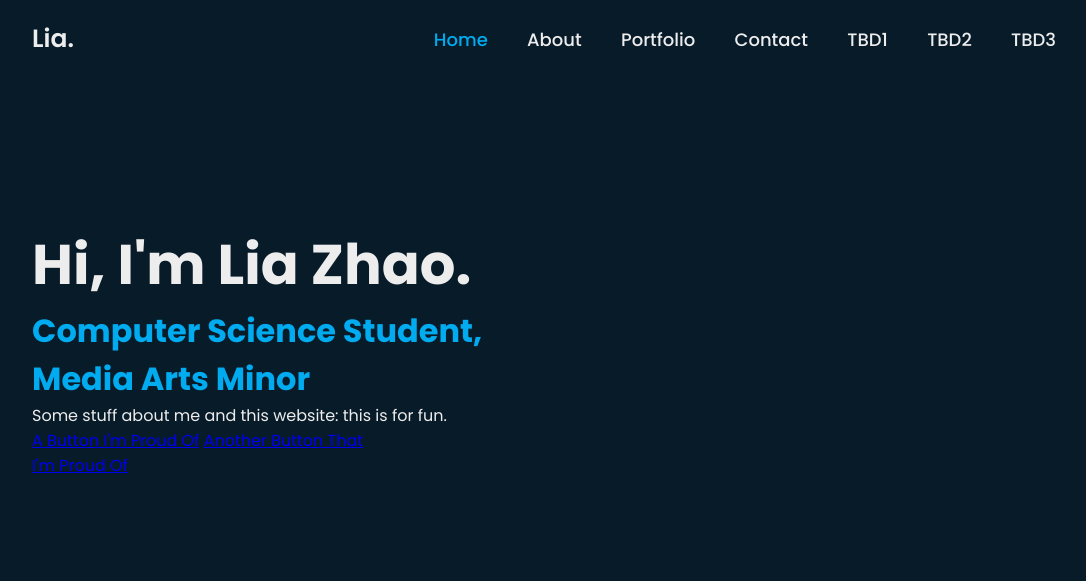
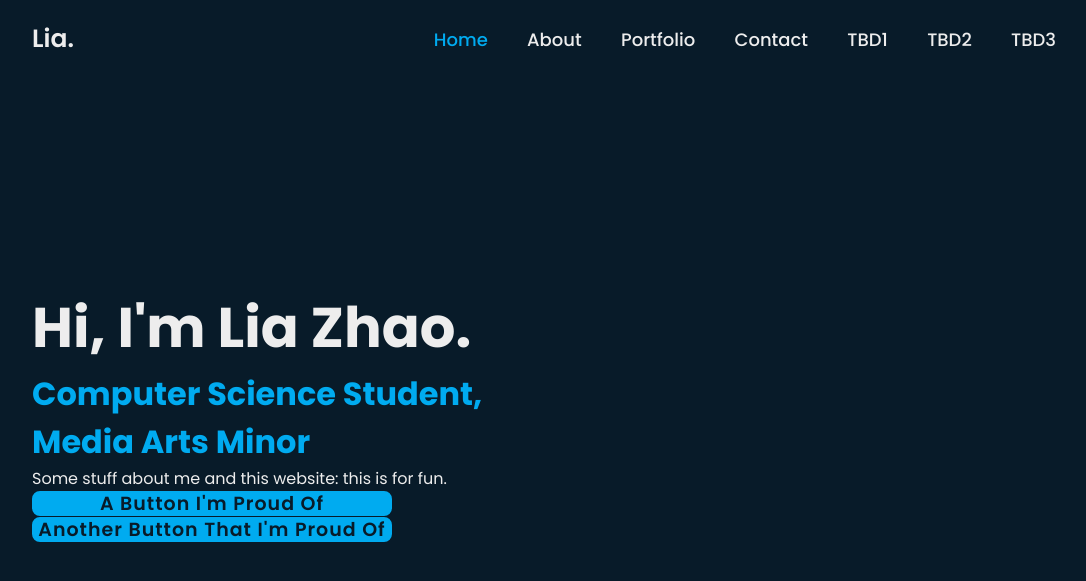
Before and after one commit to zhaolia9/prologue-a-new-start, a plain HTML site: page src/index.html in a window 1280 px wide. Shown: the whole page, without its empty margins (96-1182 px from the left). Drawn offline with Linux system fonts and the light colour scheme.

Commit message:
adjusting buttons

```diff
--- a/src/styles.css
+++ b/src/styles.css
@@ -72,11 +72,24 @@ body {
 }
 
 .home-content .btn-box {
-    width: 355px;
-    height: 150px;
+    width: 600px;
+    height: 25px;
+    background: transparent;
+    padding-bottom: 0 10%;
 }
 
-.btn box a {
-    width: 150px;
+.btn-box a {
+    display: inline-flex;
+    justify-content: center;
+    align-items: center;
+    width: 360px;
     height: 100%;
+    background: #00abf0;
+    border: 2px solid #00abf0;
+    border-radius: 8px;
+    font-size: 19px;
+    color: #081b29;
+    text-decoration: none;
+    font-weight: 600;
+    letter-spacing: 1px;
 }
```
